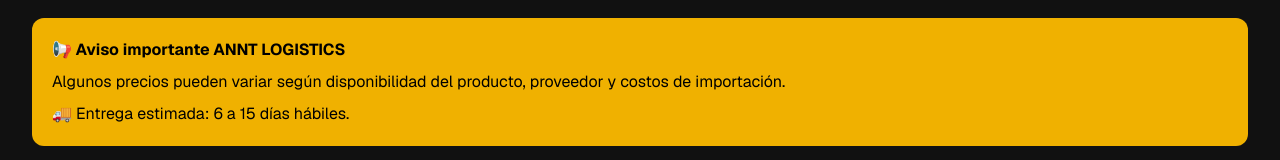
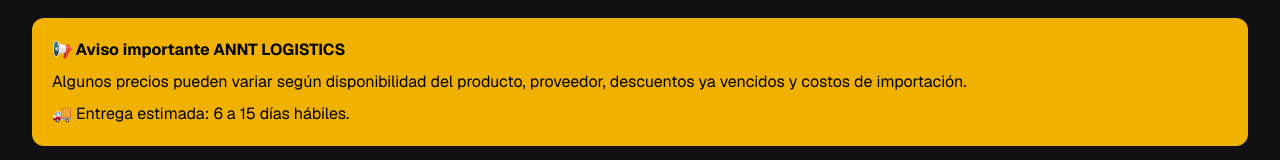
Before and after one commit to aquinojhonatan000-glitch/annt-logistics, a Next.js app: page /productos in a window 1280 px wide. Shown: the part 155-315 px from the top of the page. Built offline with nearby package versions, Linux system fonts and the light colour scheme; no server answers; the database is empty.

Commit message:
Actualizar page.jsx

```diff
--- a/src/app/productos/page.jsx
+++ b/src/app/productos/page.jsx
@@ -89,10 +89,9 @@ return (
 <div className="bg-yellow-500 text-black rounded-xl p-5 mb-6 font-bold">
 
 📢 Aviso importante ANNT LOGISTICS
-
 <p className="mt-2 font-normal">
 Algunos precios pueden variar según disponibilidad del producto,
-proveedor y costos de importación.
+proveedor, descuentos ya vencidos y costos de importación.
 </p>
 
 <p className="mt-2 font-normal">
```
